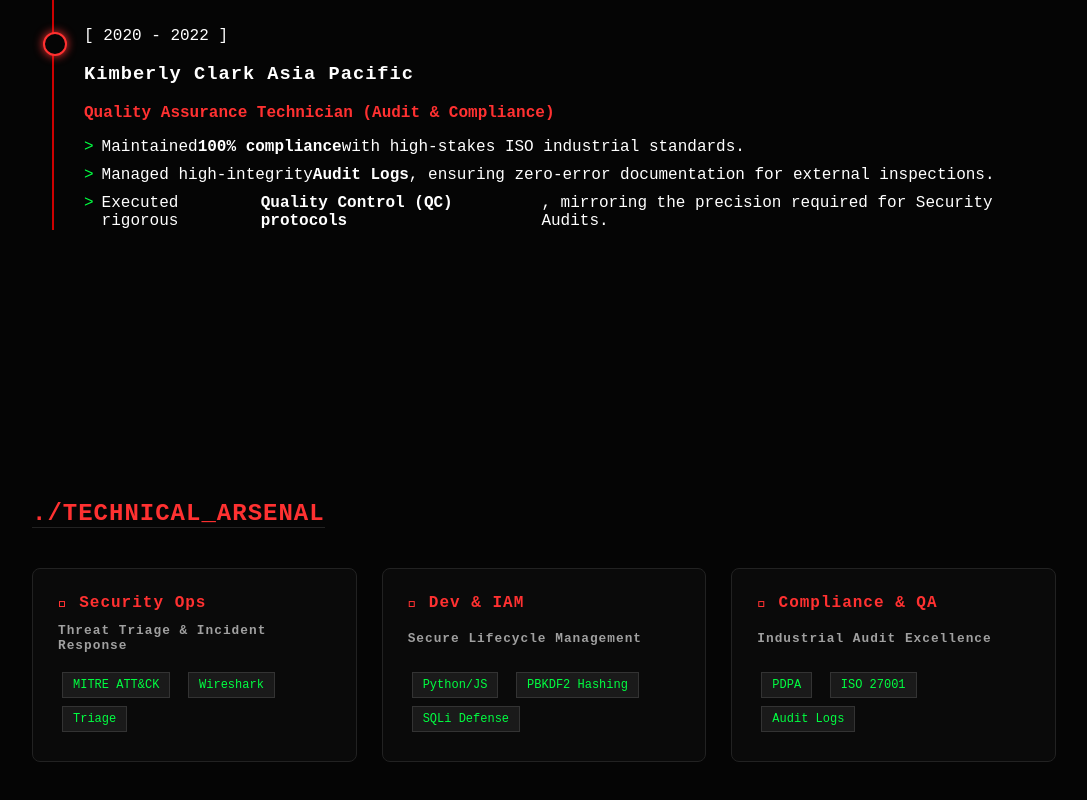
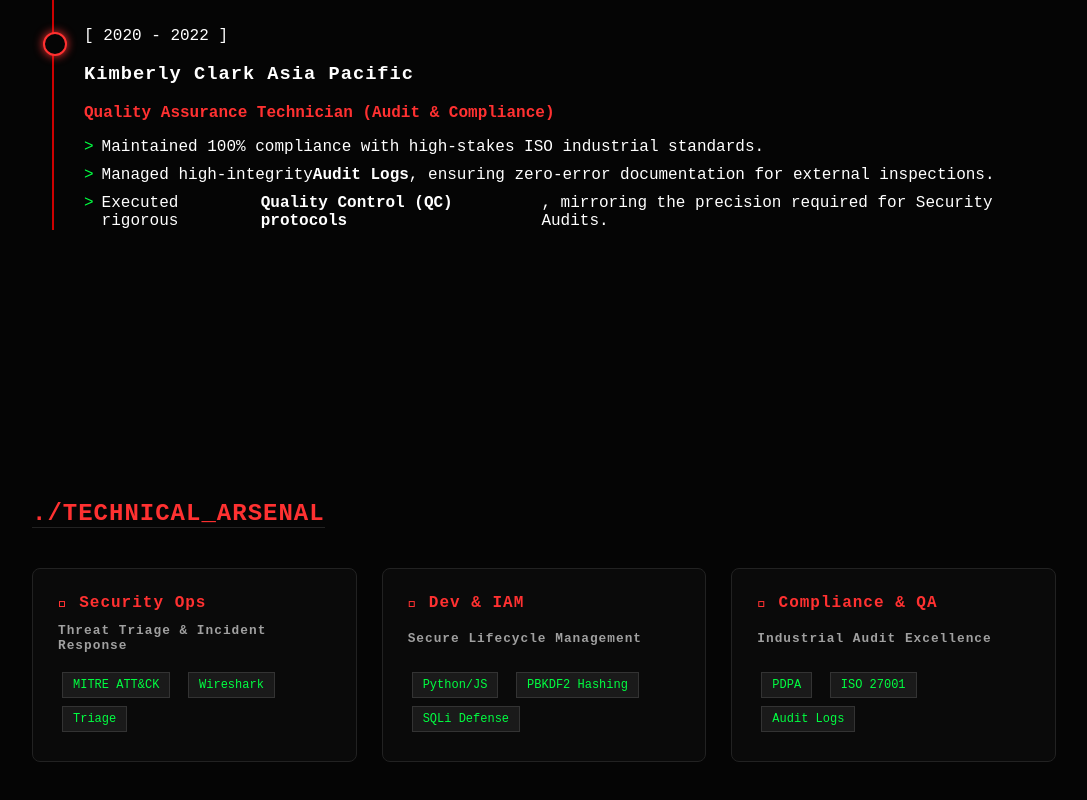
Before and after one commit to nakaokayumi/digital-portfolio, a plain HTML site: page index.html in a window 1280 px wide. Shown: the part 2518-3318 px from the top of the page, without its empty margins (96-1183 px from the left). Drawn offline with nearby package versions, Linux system fonts and the light colour scheme.

Commit message:
Update index.html

```diff
--- a/index.html
+++ b/index.html
@@ -396,7 +396,7 @@
                 <h3>Kimberly Clark Asia Pacific</h3>
                 <p style="color: var(--neon-red); font-weight: bold;">Quality Assurance Technician (Audit & Compliance)</p>
                 <ul class="bullet-list">
-                    <li>Maintained <b>100% compliance</b> with high-stakes ISO industrial standards.</li>
+                    <li>Maintained 100% compliance with high-stakes ISO industrial standards.</li>
                     <li>Managed high-integrity <strong> Audit Logs </strong>, ensuring zero-error documentation for external inspections.</li>
                     <li>Executed rigorous <strong> Quality Control (QC) protocols </strong>, mirroring the precision required for Security Audits.</li>
                 </ul>
```
